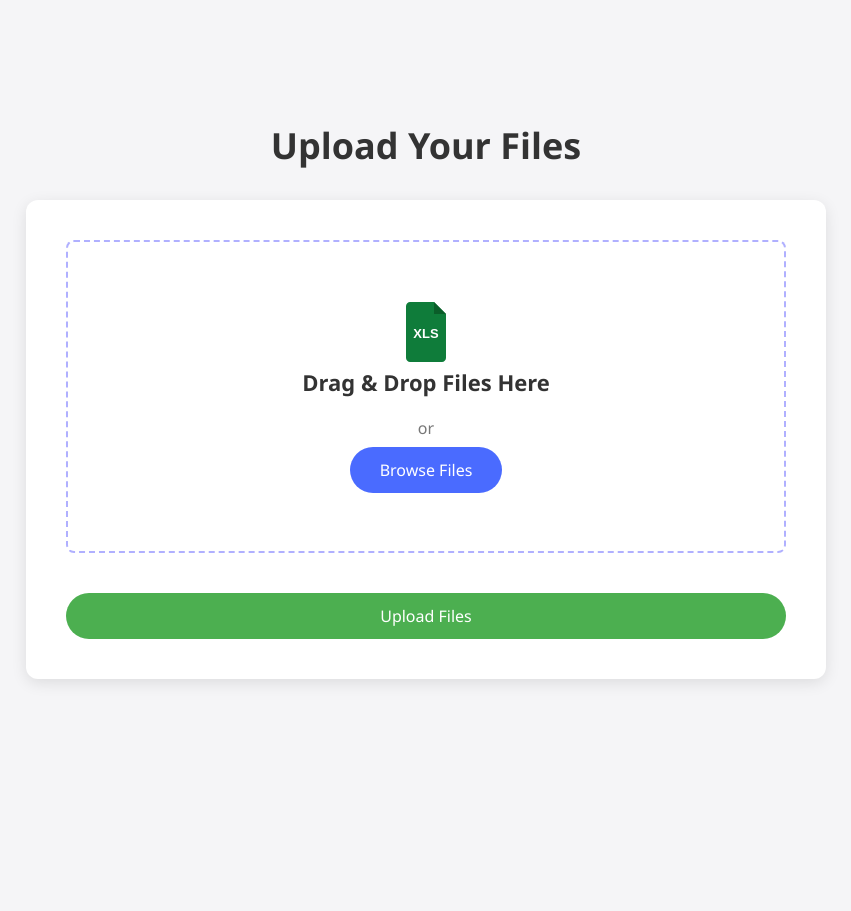
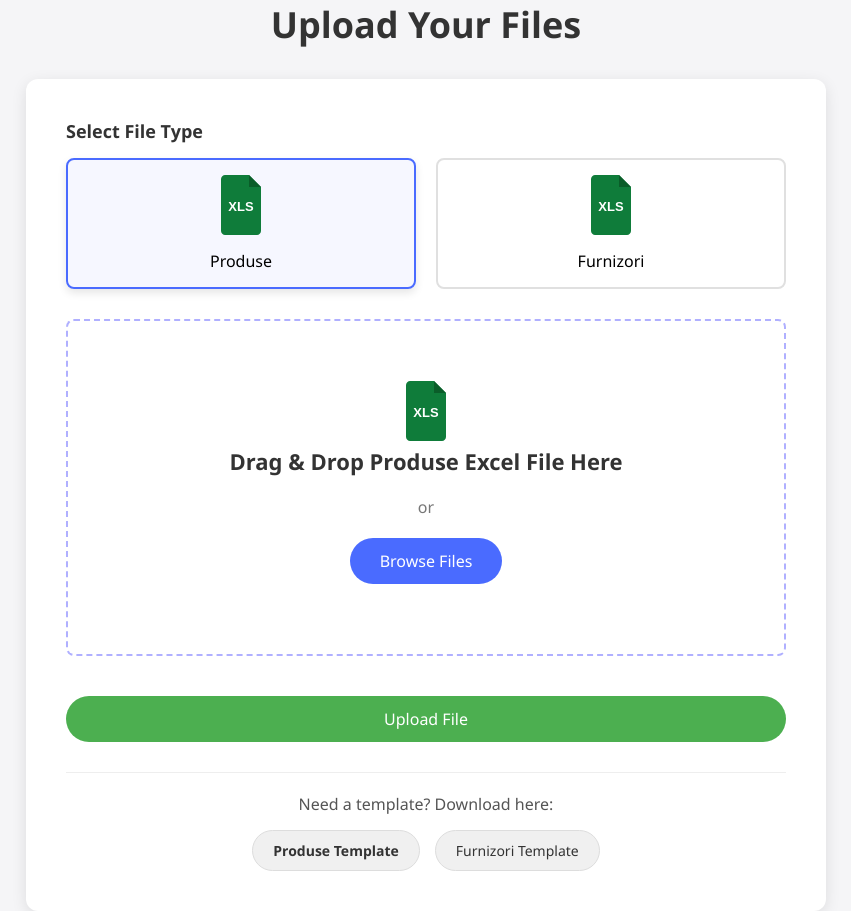
Before and after one commit to NEVERdieNM/Kuziini, a Flask app: page /upload in a window 1280 px wide. Shown: the whole page, without its empty margins (214-1065 px from the left). Before the commit the page ends 683 px from the top, so only its background shows below. Run offline with Flask 3, Linux system fonts and the light colour scheme; parts of the project's set-up code (start-up, migrations or seed data) failed here and were passed over.

Commit message:
upload furnizori

```diff
--- a/app.py
+++ b/app.py
@@ -1,5 +1,5 @@
 import json
-from flask import Flask, render_template, request, jsonify, redirect, url_for, session, flash
+from flask import Flask, render_template, request, jsonify, redirect, send_file, url_for, session, flash
 from werkzeug.utils import secure_filename
 import threading
 import webview
@@ -7,7 +7,7 @@
 import sys
 from modules.api import api
 from modules.database.operations import validate_and_insert_data
-from modules.file_handling.excel import process_file
+from modules.file_handling.excel import generate_excel_template, process_file
 
 # SETUP FLASK
 app = Flask(__name__)
@@ -19,38 +19,84 @@
 def index():
     return redirect(url_for('upload'))
 
+########################################################################################
+
 @app.route('/upload', methods=['GET', 'POST'])
 def upload():
     if request.method == 'GET':
         return render_template('upload.html')
 
-    if request.method == 'POST':
-        if 'file' not in request.files:
-            flash('No file selected', 'error')
-            return redirect(request.url)
+    return jsonify({"error": "Invalid request"})
 
-        file = request.files['file']
+########################################################################################
 
-        if file.filename == '':
-            flash('No file selected', 'error')
-            return redirect(request.url)
-
-        filename = secure_filename(file.filename)  # Secure the filename
-        save_path = os.path.join('uploads', filename)
-        file.save(save_path)
-
-        # Process file
-        results = process_file(save_path)
-        if results:
-            session['failed_rows'] = results['failed_rows']
-            session['filename'] = results['filename']
-            flash(f"File uploaded successfully. {len(results['failed_rows'])} rows have issues.", 'warning')
-            return redirect(url_for('fix_errors'))
-
-        flash('File uploaded successfully', 'success')
+@app.route('/upload/produse', methods=['POST'])
+def upload_produse():
+    if 'file' not in request.files:
+        flash('No file selected', 'error')
         return redirect(url_for('upload'))
 
-    return jsonify({"error": "Invalid request"})
+    file = request.files['file']
+
+    if file.filename == '':
+        flash('No file selected', 'error')
+        return redirect(url_for('upload'))
+
+    filename = secure_filename(file.filename)  # Secure the filename
+    save_path = os.path.join('uploads', filename)
+    file.save(save_path)
+
+    # Process file for produse table
+    results = process_file(save_path, 'produse')
+    if results and results.get('status') == 'partially processed':
+        session['failed_rows'] = results['failed_rows']
+        session['filename'] = results['filename']
+        session['table_name'] = 'produse'  # Store the table name for the fix_errors route
+        flash(f"File uploaded successfully. {len(results['failed_rows'])} rows have issues.", 'warning')
+        return redirect(url_for('fix_errors'))
+
+    elif results and results.get('status') == 'processed':
+        flash('Produse file uploaded successfully', 'success')
+        return redirect(url_for('upload'))
+
+    elif results and results.get('status') == 'invalid file type':
+        flash('Invalid file type uploaded', 'error')
+        return redirect(url_for('upload'))
+
+    flash('Produse file uploaded successfully', 'success')
+    return redirect(url_for('upload'))
+
+########################################################################################
+
+@app.route('/upload/furnizori', methods=['POST'])
+def upload_furnizori():
+    if 'file' not in request.files:
+        flash('No file selected', 'error')
+        return redirect(url_for('upload'))
+
+    file = request.files['file']
+
+    if file.filename == '':
+        flash('No file selected', 'error')
+        return redirect(url_for('upload'))
+
+    filename = secure_filename(file.filename)  # Secure the filename
+    save_path = os.path.join('uploads', filename)
+    file.save(save_path)
+
+    # Process file for furnizori table
+    results = process_file(save_path, 'furnizori')
+    if results and results.get('failed_rows'):
+        session['failed_rows'] = results['failed_rows']
+        session['filename'] = results['filename']
+        session['table_name'] = 'furnizori'  # Store the table name for the fix_errors route
+        flash(f"File uploaded successfully. {len(results['failed_rows'])} rows have issues.", 'warning')
+        return redirect(url_for('fix_errors'))
+
+    flash('Furnizori file uploaded successfully', 'success')
+    return redirect(url_for('upload'))
+
+########################################################################################
 
 @app.route('/fix_errors', methods=['GET', 'POST'])
 def fix_errors():
@@ -60,15 +106,19 @@
 
         failed_rows = session.get('failed_rows', [])
         filename = session.get('filename', '')
+        table_name = session.get('table_name', 'produse')  # Default to produse if not specified
 
-        return render_template('fix_errors.html', failed_rows=failed_rows, filename=filename)
+        return render_template('fix_errors.html',
+                              failed_rows=failed_rows,
+                              filename=filename,
+                              table_name=table_name)
 
     elif request.method == 'POST':
         try:
             # Get the corrections data from the form
             corrections_json = request.form.get('corrections')
             corrections = json.loads(corrections_json)
-
+            table_name = session.get('table_name', 'produse')  # Get the table name from session
 
             # Prepare a list to collect all the updated rows for insertion
             rows_to_insert = []
@@ -83,19 +133,22 @@
                     if value == '':
                         row[key] = None
 
-
-            # Use our validation and insertion function
-            successful_rows, new_failed_rows = validate_and_insert_data(rows_to_insert)
+            # Use our validation and insertion function with the appropriate table name
+            successful_rows, new_failed_rows = validate_and_insert_data(
+                rows_to_insert,
+                table_name=table_name
+            )
 
             # Check if all rows were successfully inserted
             if not new_failed_rows:
-                flash(f"Successfully fixed and imported {len(successful_rows)} products.", "success")
+                flash(f"Successfully fixed and imported {len(successful_rows)} {table_name}.", "success")
                 session.pop('failed_rows', None)
+                session.pop('table_name', None)
                 return redirect(url_for('index'))
             else:
                 # Some rows still have issues
                 session['failed_rows'] = new_failed_rows
-                flash(f"Fixed {len(successful_rows)} products, but {len(new_failed_rows)} still have issues.", "warning")
+                flash(f"Fixed {len(successful_rows)} {table_name}, but {len(new_failed_rows)} still have issues.", "warning")
                 return redirect(url_for('fix_errors'))
 
         except json.JSONDecodeError:
@@ -105,6 +158,27 @@
             flash(f'An error occurred: {str(e)}', 'error')
             return redirect(url_for('fix_errors'))
 
+########################################################################################
+
+@app.route('/download_template/<table_name>', methods=['GET'])
+def download_template(table_name):
+    if table_name not in ['produse', 'furnizori']:
+        flash('Invalid template type requested', 'error')
+        return redirect(url_for('upload'))
+
+    try:
+        template_path = generate_excel_template(table_name)
+
+        # Return the file as an attachment
+        return send_file(
+            template_path,
+            as_attachment=True,
+            download_name=f"{table_name}_template.xlsx",
+            mimetype='application/vnd.openxmlformats-officedocument.spreadsheetml.sheet'
+        )
+    except Exception as e:
+        flash(f'Error generating template: {str(e)}', 'error')
+        return redirect(url_for('upload'))
 
 def start_server():
     app.run(host='0.0.0.0', port=80)
@@ -116,5 +190,5 @@
     t.start()
 
     webview.create_window("PyWebView & Flask", "http://localhost/")
-    webview.start() # debug=True
+    webview.start(debug=True) # debug=True
     sys.exit()
--- a/generate_excel_templates_script.py
+++ /dev/null
@@ -1,4 +0,0 @@
-from modules.file_handling.excel import generate_excel_template
-
-generate_excel_template(table_name='produse')
-generate_excel_template(table_name='furnizori')
--- a/modules/database/operations.py
+++ b/modules/database/operations.py
@@ -4,7 +4,7 @@
 from modules.database.connection import get_db_connection
 
 
-def validate_and_insert_data(data_rows, table_name='produse', connection=None):
+def validate_and_insert_data(data_rows, table_name, connection=None):
     """
     Validates and inserts data into the database, applying column-specific filters.
 
@@ -20,6 +20,7 @@
     """
     # Define validation filters for specific columns
     validation_filters = {
+        # Filtre Produse
         'pret_intrare': {
             'filter': lambda x: isinstance(x, (int, float)) or (isinstance(x, str) and x.replace('.', '', 1).isdigit()),
             'error_msg': "must be a valid number",
@@ -51,7 +52,8 @@
             'expected_type': "INTEGER"
         },
 
-        # Add more column validations as needed
+        # Filtre Furnizori
+
     }
 
     successful_rows = []
--- a/static/css/upload.css
+++ b/static/css/upload.css
@@ -28,6 +28,59 @@
     width: 90%;
     max-width: 800px;
     box-shadow: 0 4px 15px rgba(0, 0, 0, 0.1);
+}
+
+.file-type-selector {
+    margin-bottom: 30px;
+}
+
+.file-type-selector h3 {
+    color: #333;
+    margin-bottom: 15px;
+    font-size: 18px;
+}
+
+.selector-options {
+    display: flex;
+    gap: 20px;
+    flex-wrap: wrap;
+}
+
+.selector-option {
+    cursor: pointer;
+    display: block;
+    width: calc(50% - 10px);
+    transition: all 0.3s ease;
+}
+
+.selector-option input[type="radio"] {
+    display: none;
+}
+
+.option-content {
+    border: 2px solid #e0e0e0;
+    border-radius: 8px;
+    padding: 15px;
+    text-align: center;
+    transition: all 0.3s ease;
+    display: flex;
+    flex-direction: column;
+    align-items: center;
+    justify-content: center;
+    min-height: 120px;
+}
+
+.selector-option input[type="radio"]:checked + .option-content {
+    border-color: #4a6bff;
+    background-color: rgba(74, 107, 255, 0.05);
+    box-shadow: 0 4px 8px rgba(0, 0, 0, 0.1);
+}
+
+.option-content span {
+    display: block;
+    margin-top: 10px;
+    font-weight: 500;
+    font-size: 16px;
 }
 
 .drop-area {
@@ -75,6 +128,7 @@
     cursor: pointer;
     transition: all 0.3s ease;
     outline: none;
+    display: inline-block;
 }
 
 .browse-btn:hover {
@@ -106,6 +160,45 @@
     display: none;
 }
 
+/* Template download section */
+.template-download {
+    margin-top: 30px;
+    text-align: center;
+    padding-top: 20px;
+    border-top: 1px solid #eee;
+}
+
+.template-download p {
+    margin-bottom: 15px;
+    color: #555;
+}
+
+.template-buttons {
+    display: flex;
+    gap: 15px;
+    justify-content: center;
+    flex-wrap: wrap;
+}
+
+.template-btn {
+    background-color: #f0f0f0;
+    color: #333;
+    border: 1px solid #ddd;
+    padding: 10px 20px;
+    border-radius: 25px;
+    font-size: 14px;
+    cursor: pointer;
+    transition: all 0.3s ease;
+    text-decoration: none;
+    display: inline-block;
+}
+
+.template-btn:hover {
+    background-color: #e0e0e0;
+    transform: translateY(-2px);
+    box-shadow: 0 2px 5px rgba(0, 0, 0, 0.1);
+}
+
 /* Add some basic animation for feedback */
 @keyframes pulse {
     0% { transform: scale(1); }
@@ -124,3 +217,14 @@
     color: #555;
     word-break: break-all;
 }
+
+/* Responsive adjustments */
+@media (max-width: 768px) {
+    .selector-option {
+        width: 100%;
+    }
+
+    .upload-container {
+        padding: 30px 20px;
+    }
+}
--- a/static/js/upload.js
+++ b/static/js/upload.js
@@ -1,21 +1,48 @@
-// Simple JavaScript just for UI feedback, not file handling
 document.addEventListener('DOMContentLoaded', function() {
     const dropArea = document.getElementById('drop-area');
     const fileInput = document.getElementById('file-input');
     const fileNameDisplay = document.getElementById('file-name-display');
+    const fileTypeRadios = document.querySelectorAll('input[name="file_type"]');
+
+    // File type selector functionality
+    fileTypeRadios.forEach(radio => {
+        radio.addEventListener('change', function() {
+            const selectedType = this.value;
+
+            // Reset file input when changing type
+            fileInput.value = '';
+            fileNameDisplay.textContent = '';
+            dropArea.classList.remove('file-selected');
+
+            // Update form action URL with the selected type
+            const form = this.closest('form');
+            form.action = `/upload/${selectedType}`;
+
+            // Update UI based on selected type
+            updateDropAreaText(selectedType);
+        });
+    });
+
+    // Initialize with default selected type
+    const initialSelectedType = document.querySelector('input[name="file_type"]:checked').value;
+    updateDropAreaText(initialSelectedType);
 
     // Show file name when selected
     fileInput.addEventListener('change', function() {
         if (this.files.length > 0) {
             dropArea.classList.add('file-selected');
 
-            if (this.files.length === 1) {
-                fileNameDisplay.textContent = 'Selected file: ' + this.files[0].name;
-            } else {
-                fileNameDisplay.textContent = 'Selected files: ' + this.files.length + ' files';
+            const fileName = this.files[0].name;
+            fileNameDisplay.textContent = 'Selected file: ' + fileName;
+
+            // Validate file extension (.xls or .xlsx)
+            if (!fileName.match(/\.(xls|xlsx)$/i)) {
+                fileNameDisplay.innerHTML = '<span style="color: #e53935;">Invalid file type. Please select an Excel file (.xls or .xlsx)</span>';
+                this.value = ''; // Reset the input
             }
         } else {
             fileNameDisplay.textContent = '';
+            dropArea.classList.remove('file-selected');
         }
     });
 
@@ -40,8 +67,58 @@
     dropArea.addEventListener('drop', function(e) {
         fileInput.files = e.dataTransfer.files;
 
+        // Validate the dropped file
+        if (fileInput.files.length > 0) {
+            const fileName = fileInput.files[0].name;
+
+            if (!fileName.match(/\.(xls|xlsx)$/i)) {
+                fileNameDisplay.innerHTML = '<span style="color: #e53935;">Invalid file type. Please select an Excel file (.xls or .xlsx)</span>';
+                fileInput.value = ''; // Reset the input
+                return;
+            }
+        }
+
         // Trigger change event to update UI
         const event = new Event('change');
         fileInput.dispatchEvent(event);
     });
+
+    // Template download buttons
+    const produseTemplateBtn = document.getElementById('produse-template');
+    const furnizoriTemplateBtn = document.getElementById('furnizori-template');
+
+    // Highlight active template based on selection
+    fileTypeRadios.forEach(radio => {
+        radio.addEventListener('change', function() {
+            const selectedType = this.value;
+            if (selectedType === 'produse') {
+                produseTemplateBtn.style.fontWeight = 'bold';
+                furnizoriTemplateBtn.style.fontWeight = 'normal';
+            } else {
+                produseTemplateBtn.style.fontWeight = 'normal';
+                furnizoriTemplateBtn.style.fontWeight = 'bold';
+            }
+        });
+    });
+
+    // Initial highlight
+    if (initialSelectedType === 'produse') {
+        produseTemplateBtn.style.fontWeight = 'bold';
+    } else {
+        furnizoriTemplateBtn.style.fontWeight = 'bold';
+    }
 });
+
+/**
+ * Updates the drop area text based on the selected file type
+ * @param {string} fileType - The selected file type ('produse' or 'furnizori')
+ */
+function updateDropAreaText(fileType) {
+    const dropAreaTitle = document.querySelector('.drop-area h2');
+
+    if (fileType === 'produse') {
+        dropAreaTitle.textContent = 'Drag & Drop Produse Excel File Here';
+    } else if (fileType === 'furnizori') {
+        dropAreaTitle.textContent = 'Drag & Drop Furnizori Excel File Here';
+    }
+}
--- a/templates/fix_errors.html
+++ b/templates/fix_errors.html
@@ -1,5 +1,4 @@
 {% extends "base.html" %}
-
 
 {% block head %}
     <link rel="stylesheet" href="static/css/fix_errors.css">
@@ -7,15 +6,17 @@
 
 {% block body %}
     <div class="container">
-        <h1>Fix Import Errors</h1>
+        <h1>Fix {{ table_name|title }} Import Errors</h1>
         <div class="file-info">
             <p><strong>File:</strong> {{ filename }}</p>
+            <p><strong>Table:</strong> {{ table_name|title }}</p>
             <p><strong>Status:</strong> {{ failed_rows[0].data.get('status', 'partially processed') }}</p>
             <p><strong>Failed Rows:</strong> {{ failed_rows|length }}</p>
         </div>
 
         <form id="fix-form" action="{{ url_for('fix_errors') }}" method="post">
             <input type="hidden" name="corrections" id="corrections-data">
+            <input type="hidden" name="table_name" value="{{ table_name }}">
 
             {% for row in failed_rows %}
             <div class="error-card" data-row-id="{{ row.row_id }}" data-excel-row="{{ row.excel_row_number }}">
--- a/templates/upload.html
+++ b/templates/upload.html
@@ -9,7 +9,31 @@
     <h1>Upload Your Files</h1>
 
     <div class="upload-container">
-        <form action="/upload" method="POST" enctype="multipart/form-data">
+        <form action="/upload/produse" method="POST" enctype="multipart/form-data">
+            <div class="file-type-selector">
+                <h3>Select File Type</h3>
+                <div class="selector-options">
+                    <label class="selector-option">
+                        <input type="radio" name="file_type" value="produse" checked>
+                        <div class="option-content">
+                            <div class="icon">
+                                <img src="static/icons/excel.svg" alt="excel svg" width="48" height="60">
+                            </div>
+                            <span>Produse</span>
+                        </div>
+                    </label>
+                    <label class="selector-option">
+                        <input type="radio" name="file_type" value="furnizori">
+                        <div class="option-content">
+                            <div class="icon">
+                                <img src="static/icons/excel.svg" alt="excel svg" width="48" height="60">
+                            </div>
+                            <span>Furnizori</span>
+                        </div>
+                    </label>
+                </div>
+            </div>
+
             <div id="drop-area" class="drop-area">
                 <div class="icon">
                     <img src="static/icons/excel.svg" alt="excel svg" width="48" height="60">
@@ -17,11 +41,19 @@
                 <h2>Drag & Drop Files Here</h2>
                 <span class="separator">or</span>
                 <label for="file-input" class="browse-btn">Browse Files</label>
-                <input type="file" id="file-input" name="file" class="file-input" multiple>
+                <input type="file" id="file-input" name="file" class="file-input" accept=".xls,.xlsx">
                 <div id="file-name-display" class="file-name-display"></div>
             </div>
 
-            <button type="submit" class="upload-btn">Upload Files</button>
+            <button type="submit" class="upload-btn">Upload File</button>
+
+            <div class="template-download">
+                <p>Need a template? Download here:</p>
+                <div class="template-buttons">
+                    <a href="/download_template/produse" class="template-btn" id="produse-template">Produse Template</a>
+                    <a href="/download_template/furnizori" class="template-btn" id="furnizori-template">Furnizori Template</a>
+                </div>
+            </div>
         </form>
     </div>
 
```
Also changed, not shown: modules/file_handling/excel.py (+18 -20 lines).
